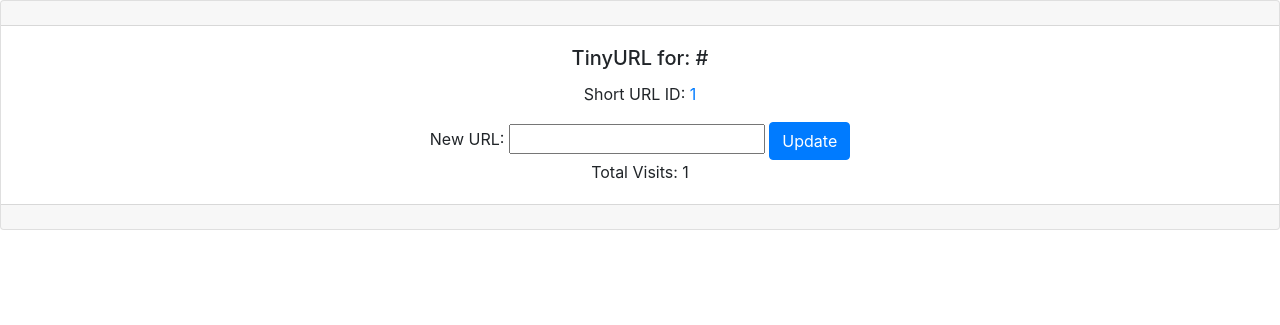
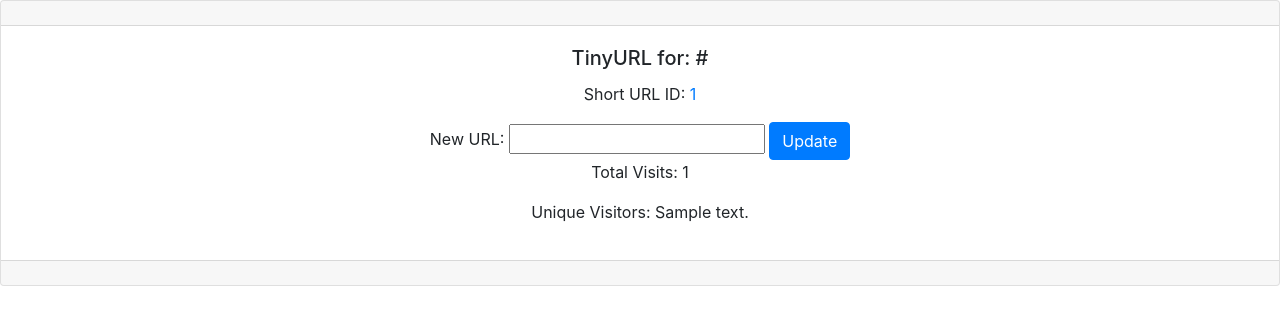
Before and after one commit to Heaven664/tinyapp, a Node server app: template views/urls_show.ejs in a window 1280 px wide. Shown: the part 56-381 px from the top of the page. Run offline with Node 20, Linux system fonts and the light colour scheme; the template is opened without the code that fills it: most values are stand-ins (such as "Sample title", 1, 10 or a date in 2020); some libraries are stand-ins or nearby versions.

Commit message:
urls_show displays nuber of unique visitors

```diff
--- a/express_server.js
+++ b/express_server.js
@@ -212,6 +212,7 @@ app.get("/urls/:id", (req, res) => {
     id: urlID,
     longURL: urlDatabase[urlID].longURL,
     totalVisits: urlDatabase[urlID].totalVisits,
+    uniqueVisitors: urlDatabase[urlID].uniqueVisitors.length,
     user: users[req.session.user_id],
   };
   res.render("urls_show", templateVars);
--- a/views/urls_show.ejs
+++ b/views/urls_show.ejs
@@ -31,6 +31,7 @@
           <button type="submit" class="btn btn-primary">Update</button>
         </form>
         <p class="card-text">Total Visits: <%= totalVisits %></p>
+        <p class="card-tex">Unique Visitors: <%= uniqueVisitors %> </p>
       </div>
       <div class="card-footer text-muted"></div>
     </div>
```
